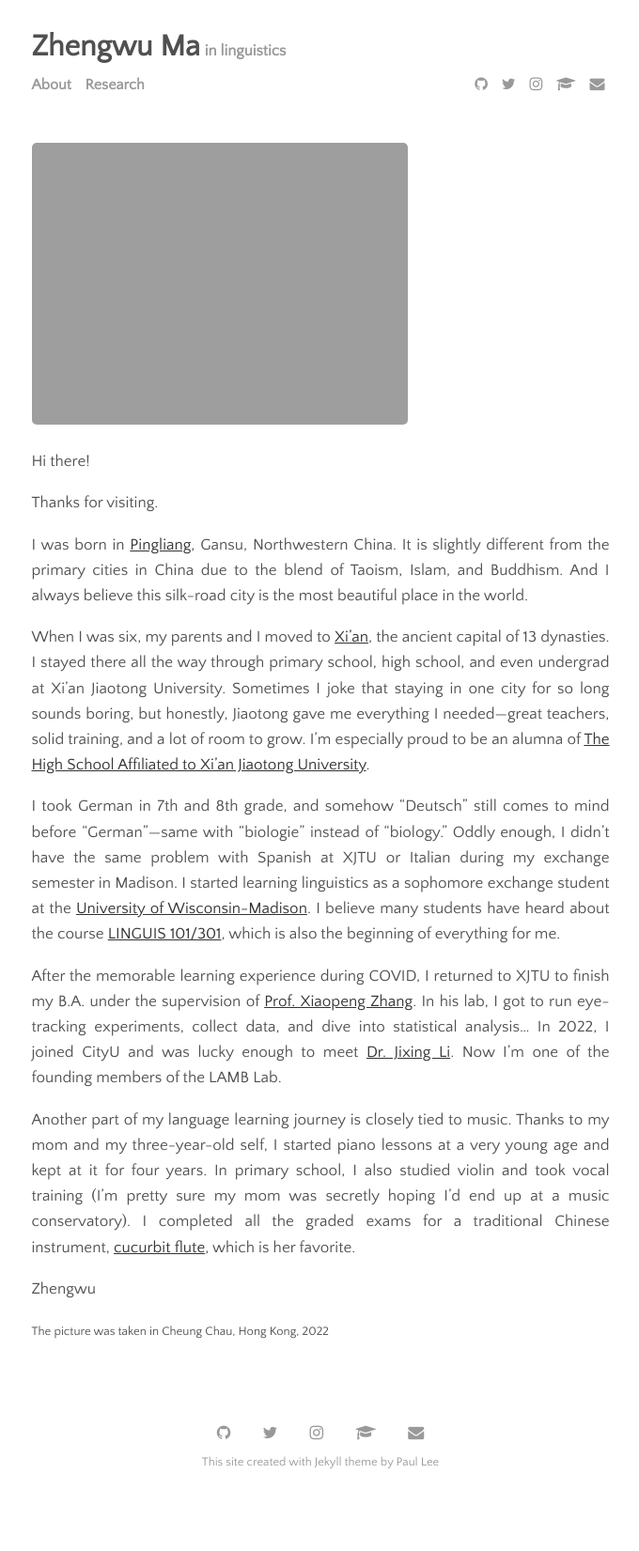
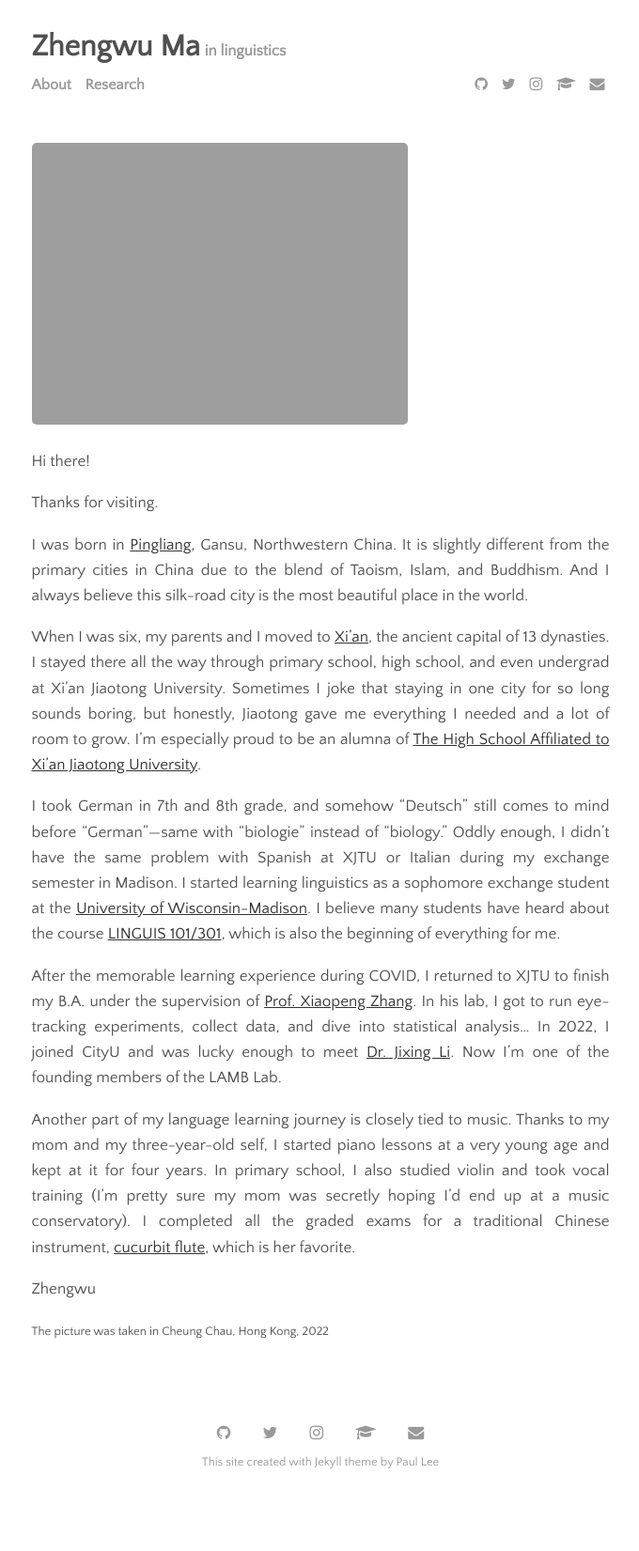
Before and after one commit to zhengwuma/zhengwuma.github.io, a Jekyll site: the page built from menu/learning.md, in a window 1280 px wide. Shown: the whole page at 94% size, without its empty margins (299-979 px from the left). Built offline with Jekyll 4.4.1, drawn with Linux system fonts in a browser that asks for light colours.

Commit message:
Update learning.md

```diff
--- a/menu/learning.md
+++ b/menu/learning.md
@@ -11,7 +11,7 @@ Thanks for visiting.
 
 I was born in [Pingliang](https://www.trip.com/travel-guide/destination/pingliang-424/), Gansu, Northwestern China. It is slightly different from the primary cities in China due to the blend of Taoism, Islam, and Buddhism. And I always believe this silk-road city is the most beautiful place in the world.
 
-When I was six, my parents and I moved to [Xi'an](https://en.wikipedia.org/wiki/Xi%27an), the ancient capital of 13 dynasties. I stayed there all the way through primary school, high school, and even undergrad at Xi’an Jiaotong University. Sometimes I joke that staying in one city for so long sounds boring, but honestly, Jiaotong gave me everything I needed—great teachers, solid training, and a lot of room to grow. I’m especially proud to be an alumna of [The High School Affiliated to Xi'an Jiaotong University](http://www.xajdfz.com.cn/).
+When I was six, my parents and I moved to [Xi'an](https://en.wikipedia.org/wiki/Xi%27an), the ancient capital of 13 dynasties. I stayed there all the way through primary school, high school, and even undergrad at Xi’an Jiaotong University. Sometimes I joke that staying in one city for so long sounds boring, but honestly, Jiaotong gave me everything I needed and a lot of room to grow. I’m especially proud to be an alumna of [The High School Affiliated to Xi'an Jiaotong University](http://www.xajdfz.com.cn/).
 
 I took German in 7th and 8th grade, and somehow "Deutsch" still comes to mind before "German"—same with "biologie" instead of "biology." Oddly enough, I didn’t have the same problem with Spanish at XJTU or Italian during my exchange semester in Madison. I started learning linguistics as a sophomore exchange student at the [University of Wisconsin-Madison](https://www.wisc.edu/). I believe many students have heard about the course [LINGUIS 101/301](https://guide.wisc.edu/courses/linguis/), which is also the beginning of everything for me.
 
```
